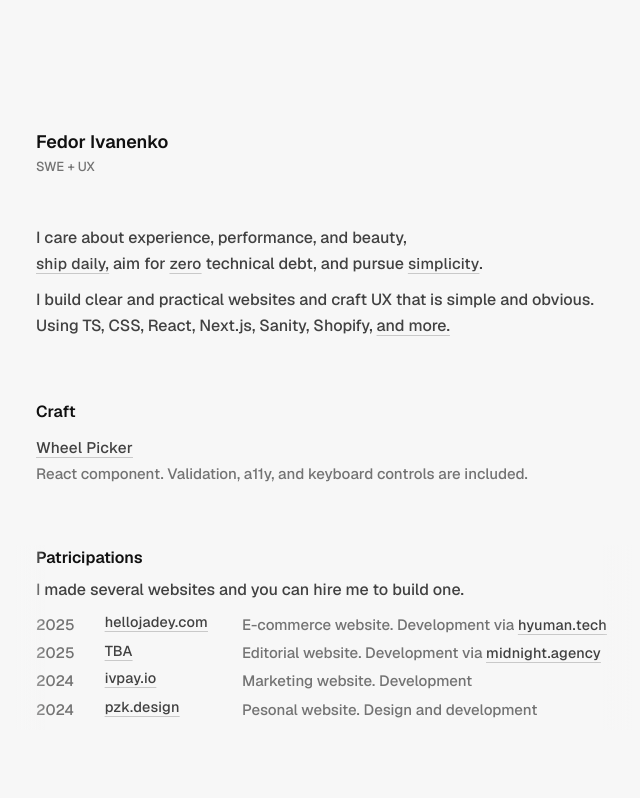
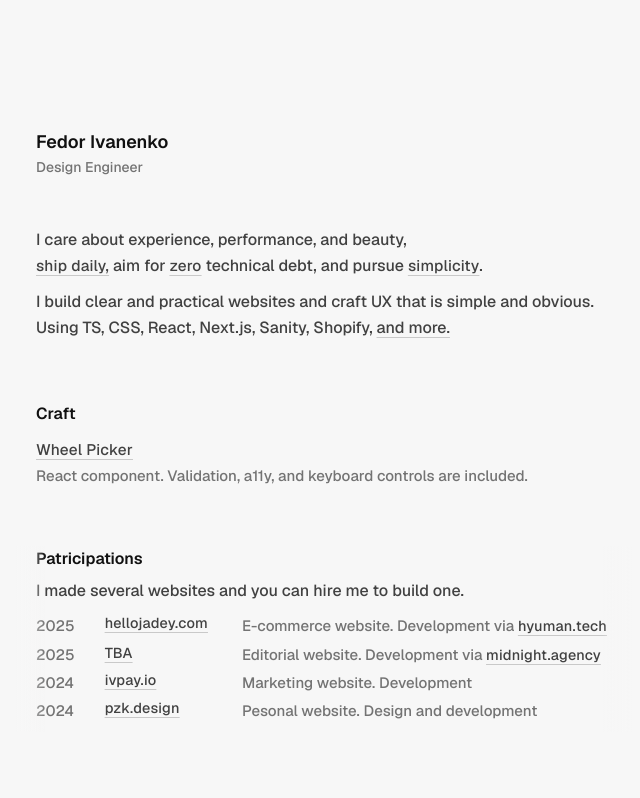
Before and after one commit to fedorivanenko/fedor-ivanenko-personal-website, a Next.js app: page / in a window 1280 px wide. Shown: the top 798 px of the page, without its empty margins (316-956 px from the left). Built offline with nearby package versions, Linux system fonts and the light colour scheme.

Commit message:
bring back design engineer

```diff
--- a/app/page.tsx
+++ b/app/page.tsx
@@ -9,8 +9,8 @@ function BioPanel() {
         className={cn(sectionVariants({ animated: true }), "!space-y-0 mb-12")}
       >
         <h1>Fedor Ivanenko</h1>
-        <p className="text-muted-foreground text-[13px] whitespace-nowrap max-w-min">
-          SWE + UX
+        <p className="text-muted-foreground text-[14px] whitespace-nowrap max-w-min">
+          Design Engineer
         </p>
       </div>
       <Section>
```
